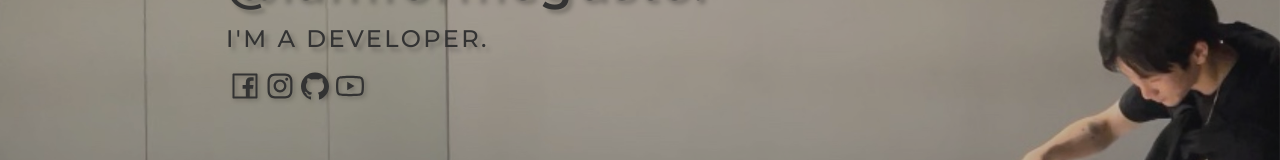
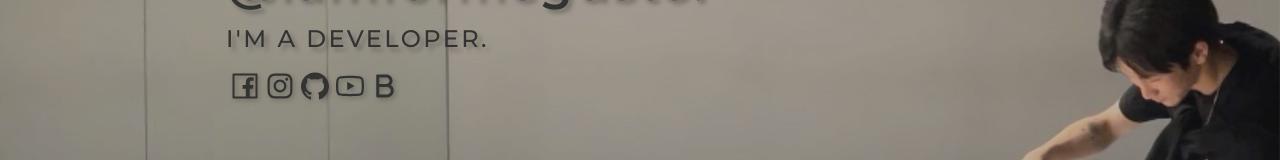
Before and after one commit to formegusto/portfolio, a React (Create React App) app: page / in a window 1280 px wide. Shown: the part 442-602 px from the top of the page. Built offline with nearby package versions, Linux system fonts and the light colour scheme.

Commit message:
Blog Icon

```diff
--- a/src/components/OnePortfolioTemplate.tsx
+++ b/src/components/OnePortfolioTemplate.tsx
@@ -12,6 +12,7 @@ import {
   AiOutlineInstagram,
   AiOutlineGithub,
   AiOutlineYoutube,
+  AiOutlineBold,
 } from "react-icons/ai";
 import Palette from "../styles/Palette";
 
@@ -46,6 +47,9 @@ function OnePortfolioTemplate() {
                 target="__blank"
               >
                 <AiOutlineYoutube size={32} />
+              </a>
+              <a href="https://velog.io/@formegusto" target="__blank">
+                <AiOutlineBold size={32} />
               </a>
             </IconBlock>
           </IntroContentBlock>
```
